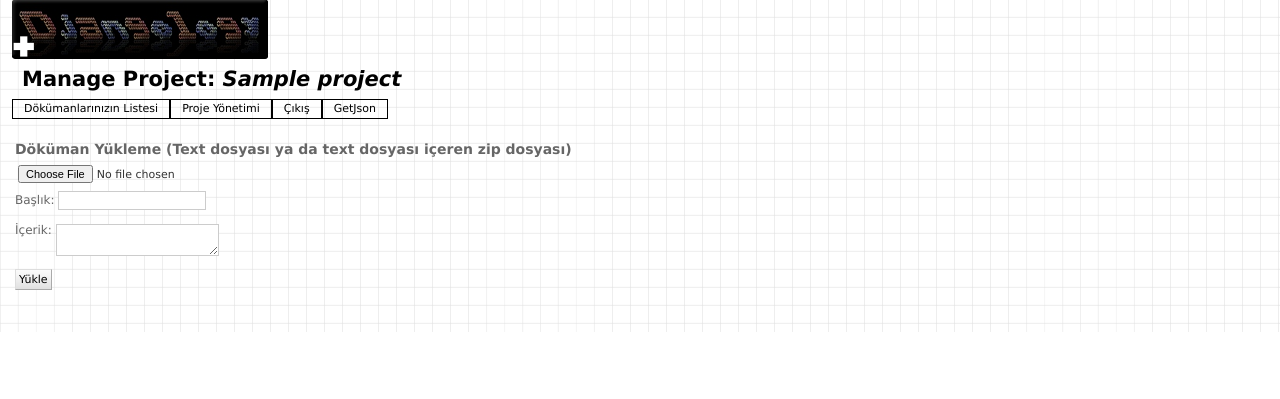
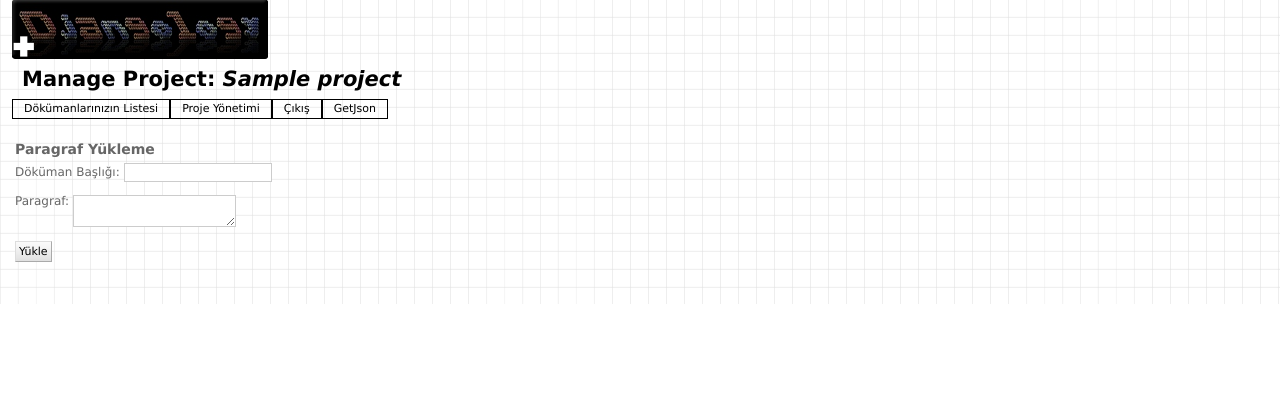
Before and after one commit to mcavdar/aicomp, a Django app: template web/djangology/dj/templates/dj/project-edit2.html in a window 1280 px wide. Shown: the part 13-412 px from the top of the page. Run offline with Django 3.2, Linux system fonts and the light colour scheme; the template is opened without the code that fills it: most values are stand-ins (such as "Sample title", 1, 10 or a date in 2020).

Commit message:
remove file upload option

```diff
--- a/web/djangology/dj/templates/dj/project-edit2.html
+++ b/web/djangology/dj/templates/dj/project-edit2.html
@@ -59,12 +59,11 @@ Create new Project
 
 <div id="upload-doc" class="content">
     <p>
-    <h3>Döküman Yükleme (Text dosyası ya da text dosyası içeren zip dosyası)</h3>
+    <h3>Paragraf Yükleme </h3>
     <form name="form" action="{% url dj.views.upload_file project.id %}" method="post" enctype="multipart/form-data">
-        <input id="fileToUpload" class="input" type="file" name="fileToUpload" size="45"/>
-<p><label for="title_text">Başlık:</label>
+<p><label for="title_text">Döküman Başlığı:</label>
 <input id="title_text" type="text" name="doc_title" /></p>
-<p><label for="doc_text_id">İçerik:</label>
+<p><label for="doc_text_id">Paragraf:</label>
 <textarea name="doc_text" id="doc_text_id"></textarea>
 
         <p><input type="submit" name="Upload" value="Yükle"/></p>
```
